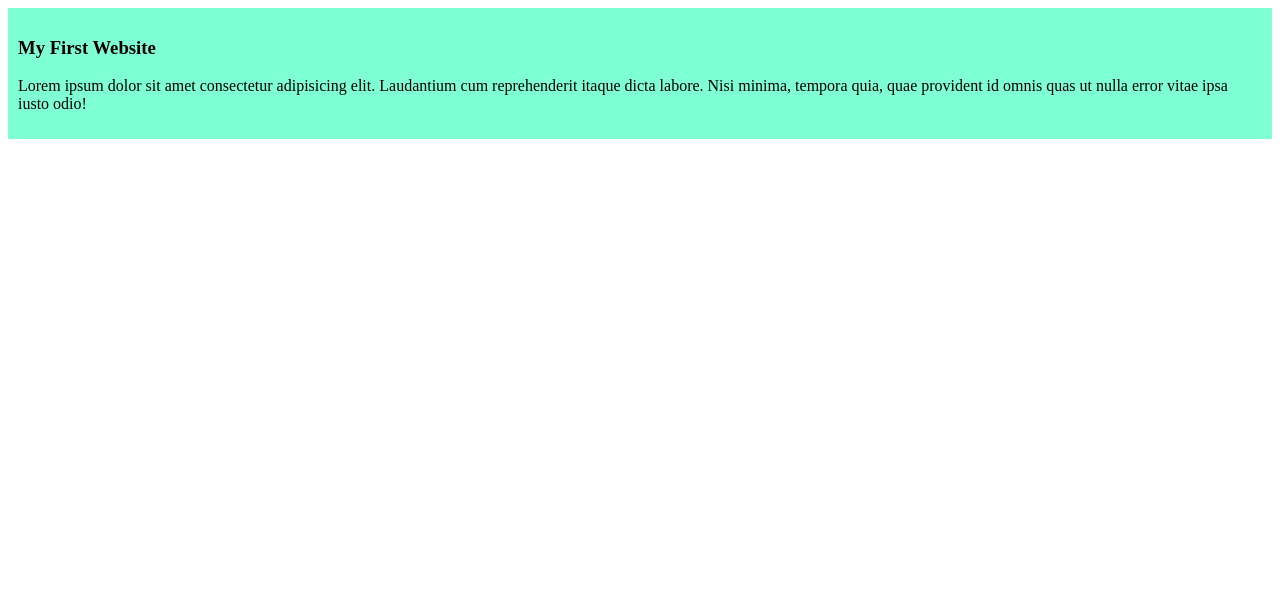
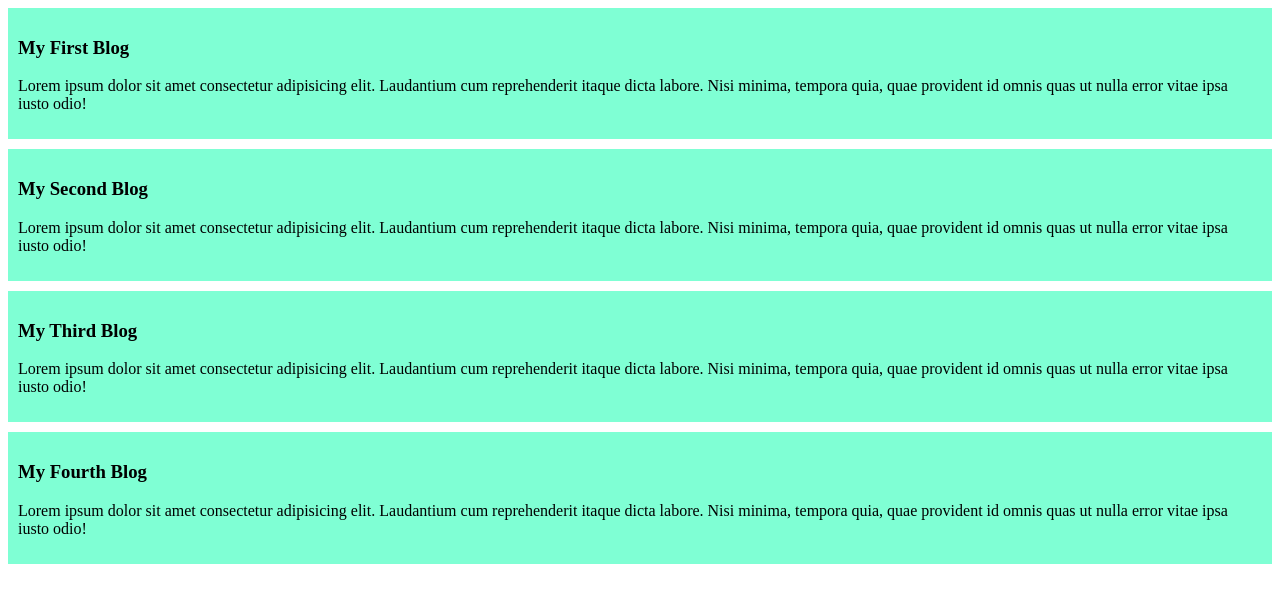
Before and after one commit to Sukanta26/my-simple-website, a plain HTML site: page index.html in a window 1280 px wide. Drawn offline with Linux system fonts and the light colour scheme.

Commit message:
added Second, Third and Fourth blog

```diff
--- a/index.html
+++ b/index.html
@@ -7,8 +7,22 @@
     <link rel="stylesheet" href="styles/blog.css">
 </head>
 <body>
-<div><h3>My First Website</h3>
+<div>
+    <h3>My First Blog</h3>
     <p>Lorem ipsum dolor sit amet consectetur adipisicing elit. Laudantium cum reprehenderit itaque dicta labore. Nisi minima, tempora quia, quae provident id omnis quas ut nulla error vitae ipsa iusto odio!</p>
 </div>
+<div>
+    <h3>My Second Blog</h3>
+    <p>Lorem ipsum dolor sit amet consectetur adipisicing elit. Laudantium cum reprehenderit itaque dicta labore. Nisi minima, tempora quia, quae provident id omnis quas ut nulla error vitae ipsa iusto odio!</p>
+</div>
+<div>
+    <h3>My Third Blog</h3>
+    <p>Lorem ipsum dolor sit amet consectetur adipisicing elit. Laudantium cum reprehenderit itaque dicta labore. Nisi minima, tempora quia, quae provident id omnis quas ut nulla error vitae ipsa iusto odio!</p>
+</div>
+<div>
+    <h3>My Fourth Blog</h3>
+    <p>Lorem ipsum dolor sit amet consectetur adipisicing elit. Laudantium cum reprehenderit itaque dicta labore. Nisi minima, tempora quia, quae provident id omnis quas ut nulla error vitae ipsa iusto odio!</p>
+</div>
+
 </body>
 </html>
--- a/styles/blog.css
+++ b/styles/blog.css
@@ -1,4 +1,5 @@
 div{
     background-color: aquamarine;
     padding: 10px;
+    margin-bottom: 10px;
 }
```
